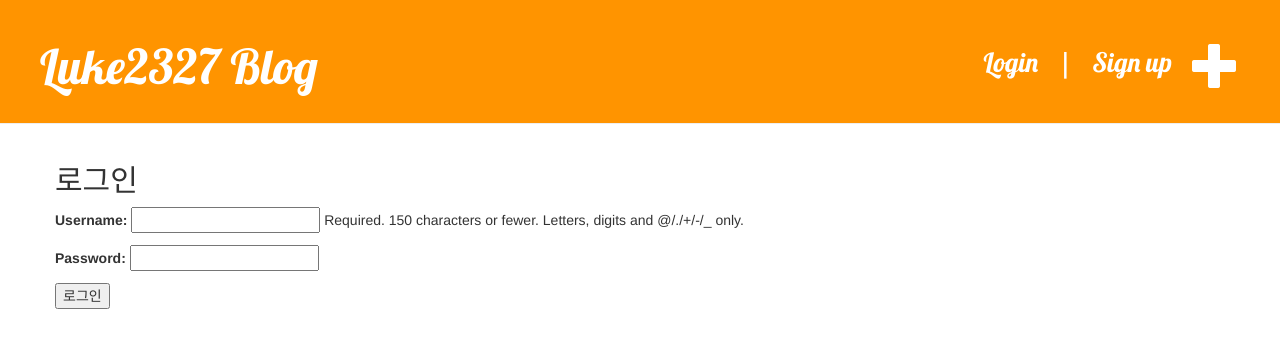
After one commit to luke2327/env_my-first-blog, a Django app: page /login/ in a window 1280 px wide. The commit adds this page. Shown: the top 348 px of the page. Run offline with Django 3.2, Linux system fonts and the light colour scheme; some libraries are stand-ins or nearby versions.

Commit message:
Login and Sign up add but is not Working.

```diff
--- a/blog/forms.py
+++ b/blog/forms.py
@@ -1,9 +1,19 @@
 from django import forms
 
 from .models import Post
+from django.contrib.auth.models import User
 
 class PostForm(forms.ModelForm):
 
     class Meta:
         model = Post
         fields = ('title', 'text',)
+class UserForm(forms.ModelForm):
+    class Meta:
+        model = User
+        fields = ['username', 'email', 'password']
+
+class LoginForm(forms.ModelForm):
+    class Meta:
+        model = User
+        fields = ['username', 'password']
--- a/blog/static/css/blog.css
+++ b/blog/static/css/blog.css
@@ -62,3 +62,7 @@ h1, h2, h3, h4 {
 #title_detail{
   font-family: 'Jua', sans-serif;
 }
+
+.login_form{
+  font-size: 20pt;
+}
--- a/blog/templates/blog/base.html
+++ b/blog/templates/blog/base.html
@@ -32,6 +32,15 @@
             <!-- <a href="{% url 'post_new' %}" class="top-menu"><span class="glyphicon glyphicon-plus"></span></a> -->
             <h1><a href="/">Luke2327 Blog</a>
                 <a href="{% url 'post_new' %}" class="add_btn"><span class="glyphicon glyphicon-plus"></span></a>
+                <table style="float: right; position: relative; top:5px;">
+                  <tr>
+                    <td><a href="{% url 'login' %}" class="add_btn" style="font-family: 'Lobster'"><span class="login_form">Login</span></a></td>
+                    <td><a class="add_btn" style="font-family: 'Lobster'"><span class="login_form"> | </span></a></td>
+                    <td><a href="{% url 'join' %}" class="add_btn" style="font-family: 'Lobster'"><span class="login_form">Sign up</span></a></td>
+
+                  </tr>
+                </table>
+
             </h1>
         </div>
         <div class="content container">
--- /dev/null
+++ b/blog/templates/blog/login.html
@@ -0,0 +1,13 @@
+{% extends 'blog/base.html' %}
+
+{% block content %}
+
+<h2>로그인</h2>
+<form method="post" action="">
+    {% csrf_token %}
+    {{ form.as_p }}
+    <input type="submit" value="로그인" />
+</form>
+
+
+{% endblock %}
--- a/blog/urls.py
+++ b/blog/urls.py
@@ -6,4 +6,6 @@ urlpatterns = [
     url(r'^post/(?P<pk>\d+)/$', views.post_detail, name='post_detail'),
     url(r'^post/new/$', views.post_new, name='post_new'),
     url(r'^post/(?P<pk>\d+)/edit/$', views.post_edit, name='post_edit'),
+    url(r'^join/$', views.signup, name='join'),
+    url(r'^login/$', views.signin, name='login'),
 ]
--- a/blog/views.py
+++ b/blog/views.py
@@ -1,9 +1,12 @@
-from django.shortcuts import render
+from django.shortcuts import render, redirect
 from .models import Post
 from django.utils import timezone
 from django.shortcuts import render, get_object_or_404
-from .forms import PostForm
-from django.shortcuts import redirect
+from .forms import PostForm, UserForm, LoginForm
+from django.contrib.auth import login, authenticate
+from django.contrib.auth.models import User
+from django.template import RequestContext
+from django.http import HttpResponse
 
 def post_list(request):
     posts = Post.objects.filter(published_date__lte=timezone.now()).order_by('published_date')
@@ -36,3 +39,30 @@ def post_edit(request, pk):
     else:
         form = PostForm(instance=post)
     return render(request, 'blog/post_edit.html', {'form': form})
+
+def signup(request):
+    if request.method == "POST":
+        form = UserForm(request.POST)
+        if form.is_valid():
+            new_user = User.objects.create_user(**form.cleaned_data)
+            login(request, new_user)
+            return redirect('post_list')
+    else:
+        form = UserForm()
+        return render(request, 'blog/adduser.html', {'form': form})
+
+def signin(request):
+    if request.method == "POST":
+        form = LoginForm(request.POST)
+        username = request.POST['username']
+        password = request.POST['password']
+        user = authenticate(username = username, password = password)
+        if user is not None:
+            login(request, user)
+            return redirect('index')
+        else:
+            # return HttpResponse(request.POST['username'])
+            return render(request, 'blog/post_list.html', {'form': form})
+    else:
+        form = LoginForm()
+        return render(request, 'blog/login.html', {'form': form})
```
Also changed, not shown: blog/templates/blog/adduser.html (added, +12 -0 lines).
